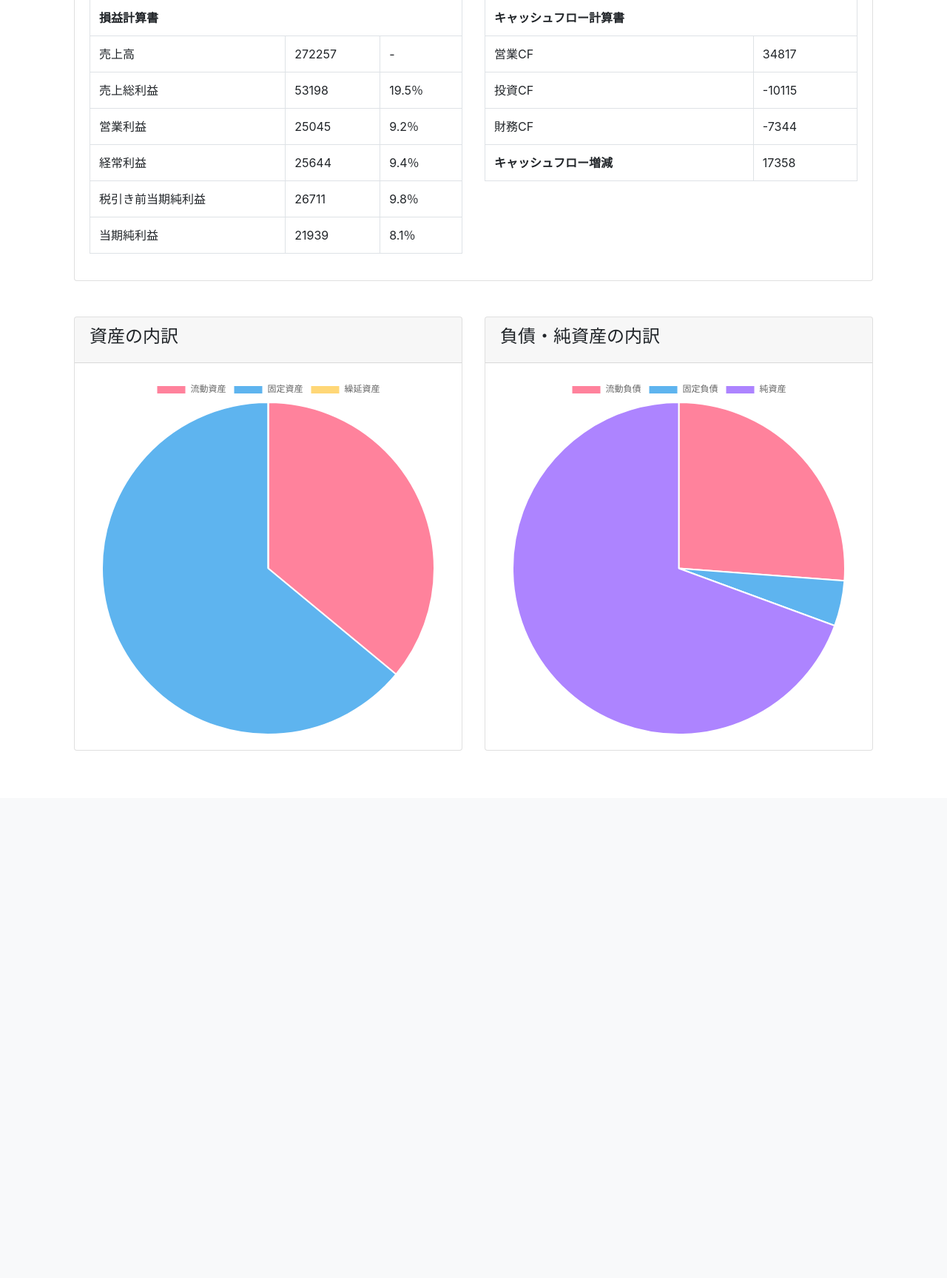
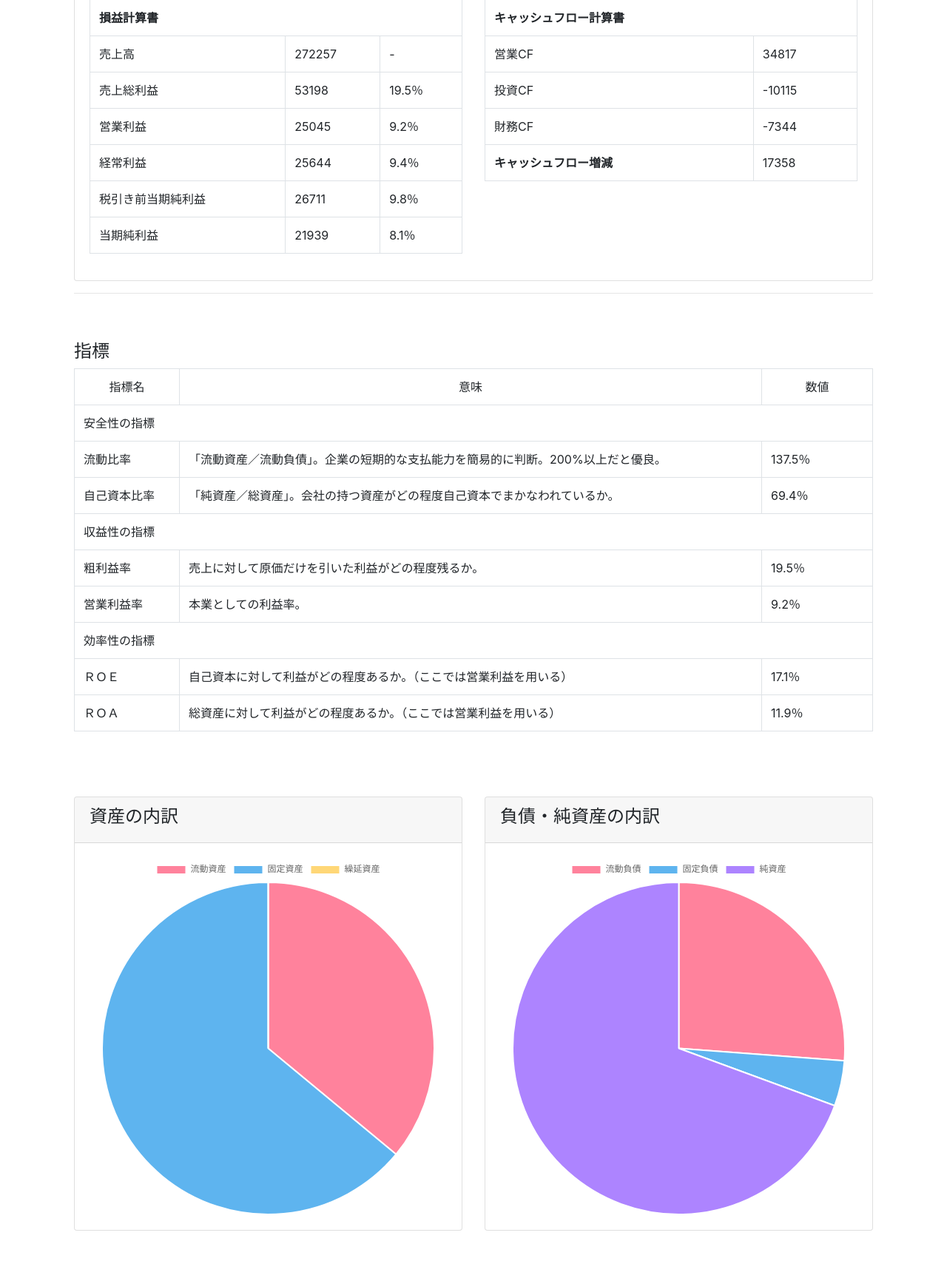
Before and after one commit to YudaiShiratori/finance, a Django app: page /fstatement_datail/1 in a window 1280 px wide. Shown: the part 581-2309 px from the top of the page at 74% size. Before the commit the page ends 1596 px from the top, so only its background shows below. Run offline with Django 3.2, Linux system fonts and the light colour scheme; data comes from the database, SQL or seed files in the repository; some libraries are stand-ins or nearby versions.

Commit message:
add ROE in fstatement_detail

```diff
--- a/finchart/models.py
+++ b/finchart/models.py
@@ -93,3 +93,21 @@ class Fstatement(models.Model):
     def cf_total_amount(self):
         f = self.cf_operating + self.cf_investment + self.cf_finance
         return f
+
+    # 流動比率を計算
+    def current_rate(self):
+        if self.bs_current_liabilities > 0:
+            f = self.bs_current_assets / self.bs_current_liabilities * 100
+        else:
+            f = "-"
+        return f
+
+    # ＲＯＥを計算
+    def roe(self):
+        f = self.pl_operating_profit / self.bs_net_assets * 100
+        return f
+
+    #　ＲＯＡを計算
+    def roa(self):
+        f = self.pl_operating_profit / self.bs_total_assets() * 100
+        return f
--- a/templates/finchart/fstatement_detail.html
+++ b/templates/finchart/fstatement_detail.html
@@ -129,7 +129,62 @@
                 </div>
             <div>
         </div>
+        <hr>
         <br><br>
+        <div class="row">
+            <div class="col-md-12">
+                <h4>指標</h4>
+            </div>
+            <div class="col-md-12">
+                <table class="table table-bordered">
+                    <tr style="text-align: center;">
+                        <td>指標名</td>
+                        <td>意味</td>
+                        <td width="150px">数値</td>
+                    </tr>
+                    <tr>
+                        <td colspan="3" class="title">安全性の指標</td>
+                    </tr>
+                    <tr>
+                        <td>流動比率</td>
+                        <td>「流動資産／流動負債」。企業の短期的な支払能力を簡易的に判断。200%以上だと優良。</td>
+                        <td class="rate">{{ object.current_rate|floatformat:1 }}％</td>
+                    </tr>
+                    <tr>
+                        <td>自己資本比率</td>
+                        <td>「純資産／総資産」。会社の持つ資産がどの程度自己資本でまかなわれているか。</td>
+                        <td class="rate">{{ object.net_assets_rate|floatformat:1 }}％</td>
+                    </tr>
+                    <tr>
+                        <td colspan="3" class="title">収益性の指標</td>
+                    </tr>
+                    <tr>
+                        <td>粗利益率</td>
+                        <td>売上に対して原価だけを引いた利益がどの程度残るか。</td>
+                        <td class="rate">{{ object.gross_profit_rate|floatformat:1 }}％</td>
+                    </tr>
+                    <tr>
+                        <td>営業利益率</td>
+                        <td>本業としての利益率。</td>
+                        <td class="rate">{{ object.operating_profit_rate|floatformat:1 }}％</td>
+                    </tr>
+                    <tr>
+                        <td colspan="3" class="title">効率性の指標</td>
+                    </tr>
+                    <tr>
+                        <td>ＲＯＥ</td>
+                        <td>自己資本に対して利益がどの程度あるか。（ここでは営業利益を用いる）</td>
+                        <td class="rate">{{ object.roe|floatformat:1 }}％</td>
+                    </tr>
+                    <tr>
+                        <td>ＲＯＡ</td>
+                        <td>総資産に対して利益がどの程度あるか。（ここでは営業利益を用いる）</td>
+                        <td class="rate">{{ object.roa|floatformat:1 }}％</td>
+                    </tr>
+                </table>
+            </div>
+        </div>
+        <br><br><br>
         <div class="row">
             <div class="col-md-6">
                 <div class="card">
```
